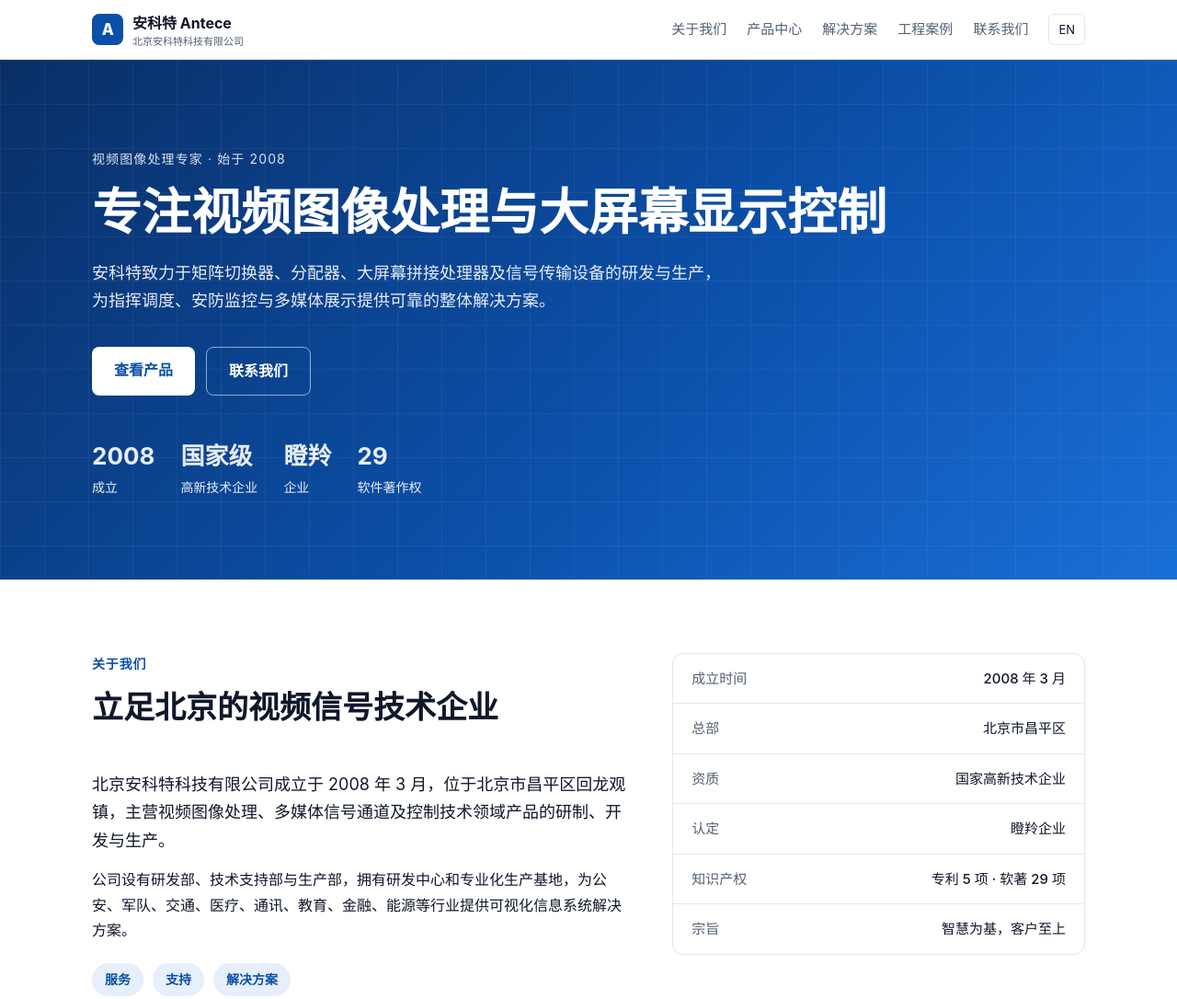
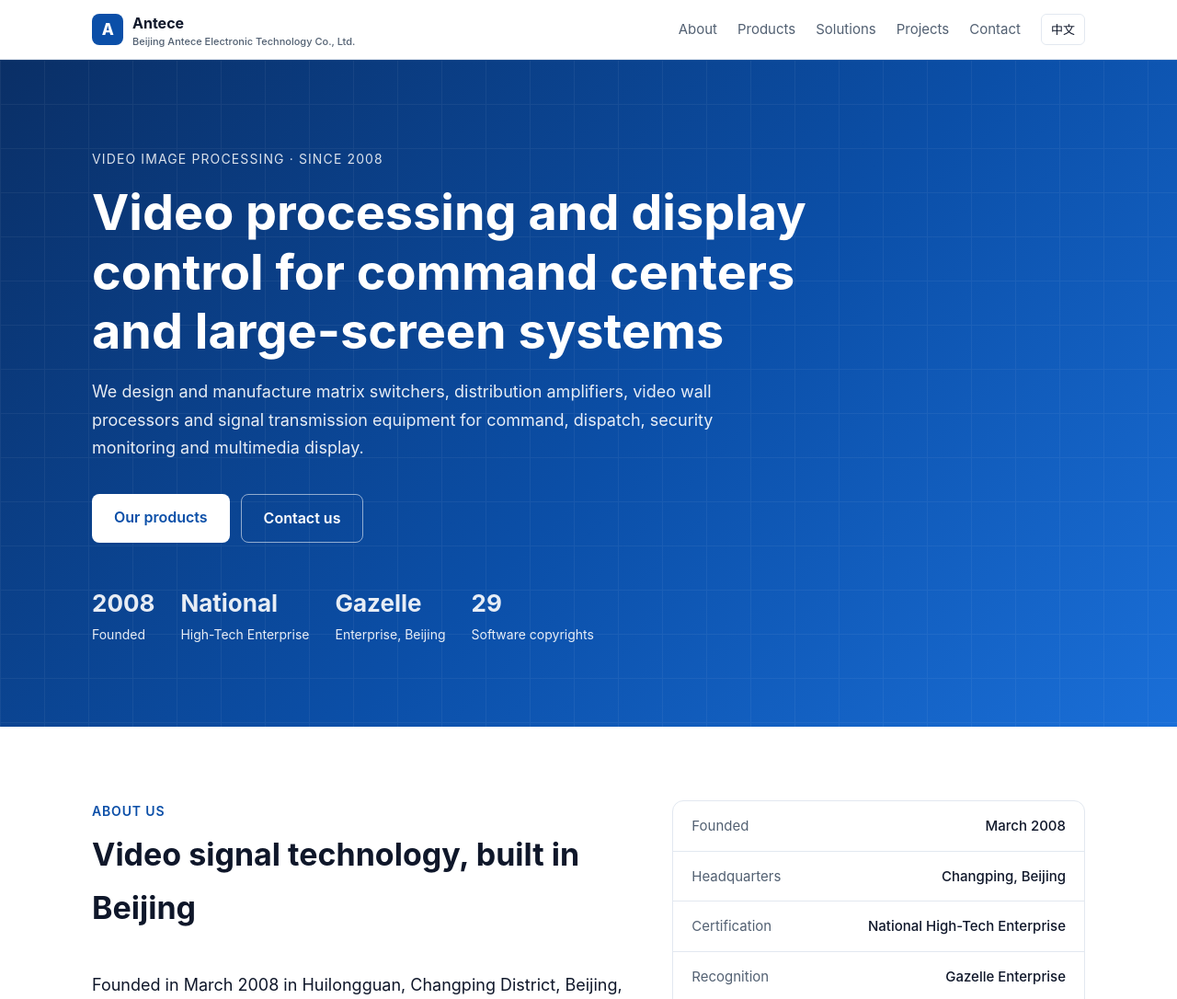
Before and after one commit to antece1/antece-site, a plain HTML site: page index.html in a window 1280 px wide. Shown: the top 1086 px of the page at 92% size. Drawn offline with Linux system fonts and the light colour scheme.

Commit message:
Default to English for US visitors

```diff
--- a/index.html
+++ b/index.html
@@ -1,10 +1,10 @@
 <!doctype html>
-<html lang="zh-CN">
+<html lang="en">
 <head>
 <meta charset="utf-8">
 <meta name="viewport" content="width=device-width, initial-scale=1">
-<title>安科特 Antece</title>
-<meta name="description" content="北京安科特科技有限公司（Antece）— 视频图像处理、多媒体信号切换与大屏幕拼接控制设备的研发与生产。">
+<title>Antece</title>
+<meta name="description" content="Beijing Antece Electronic Technology Co., Ltd. designs and manufactures matrix switchers, video wall processors and signal transmission equipment for command centers, security monitoring and multimedia display.">
 <style>
   :root {
     --bg: #ffffff; --alt: #f4f6f9; --text: #0f172a; --muted: #526072;
@@ -310,9 +310,9 @@
     document.title = l === 'en' ? 'Antece' : '安科特 Antece';
     try { localStorage.setItem('lang', l); } catch (e) {}
   }
-  var cur = 'zh';
-  try { cur = localStorage.getItem('lang') || 'zh'; } catch (e) {}
-  if (cur === 'en') setLang('en');
+  var cur = 'en';
+  try { cur = localStorage.getItem('lang') || 'en'; } catch (e) {}
+  setLang(cur);
   document.getElementById('lang').addEventListener('click', function () {
     cur = cur === 'en' ? 'zh' : 'en'; setLang(cur);
   });
```
